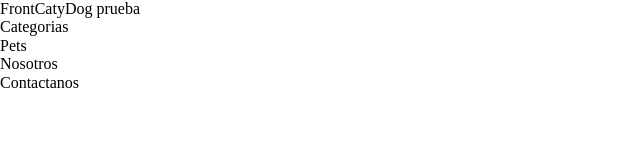
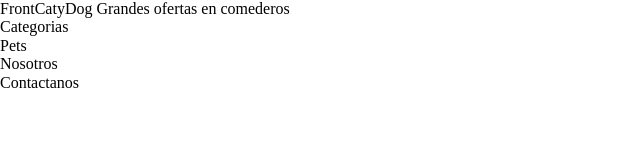
Before and after one commit to NahuelRB/DH-Forrajeria, a plain HTML site: page index.html in a window 1280 px wide. Shown: the whole page, without its empty margins (0-640 px from the left). Drawn offline with Linux system fonts and the light colour scheme; files that its build step writes are made by us from their sources.

Commit message:
Primer commit

```diff
--- a/index.html
+++ b/index.html
@@ -15,7 +15,7 @@
     <header>
         <div class="header-title">
             <span>FrontCatyDog</span>
-            <span>prueba</span>
+            <span>Grandes ofertas en comederos</span>
         </div>
         <div class="header-categories">
             <ul>
```
